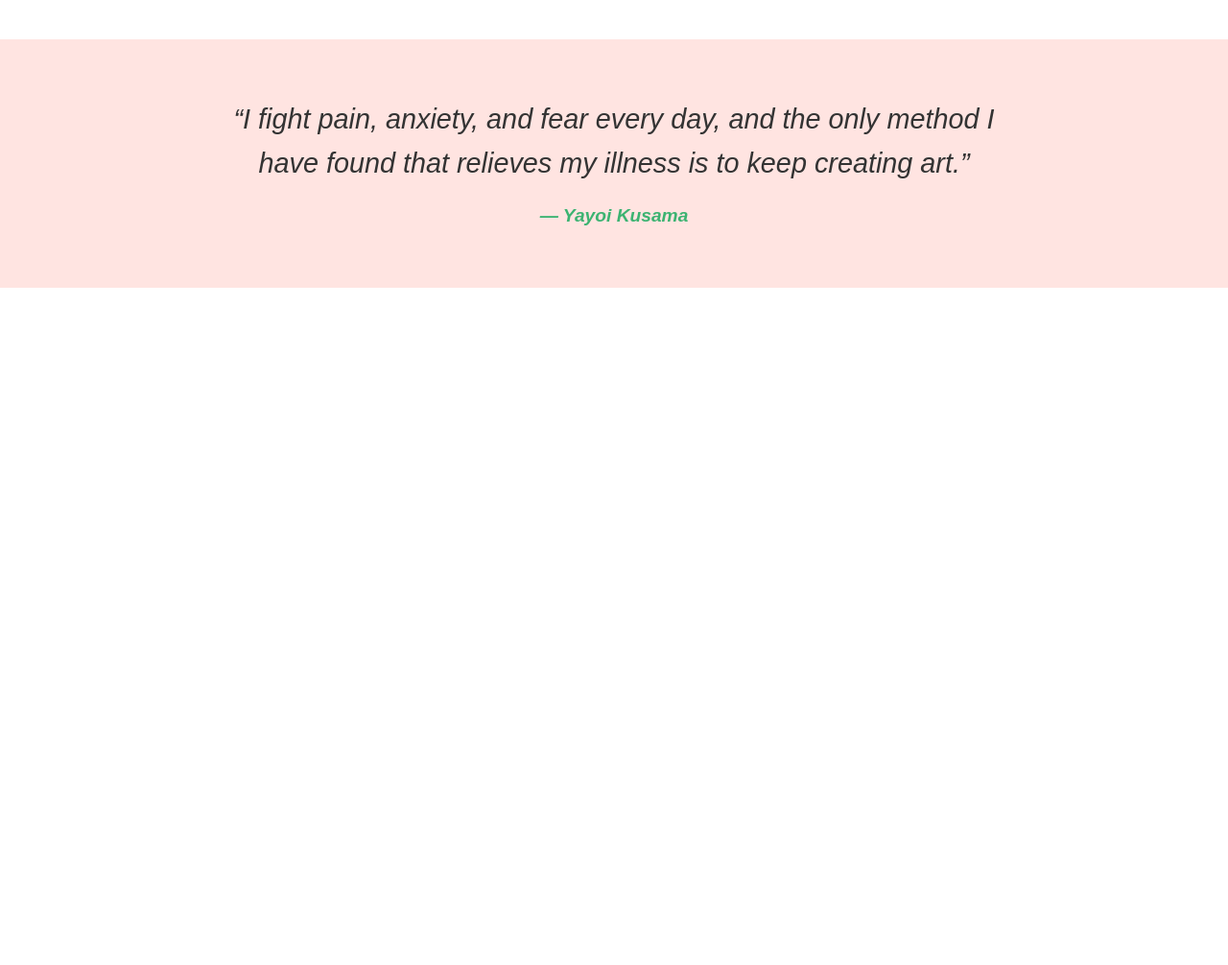
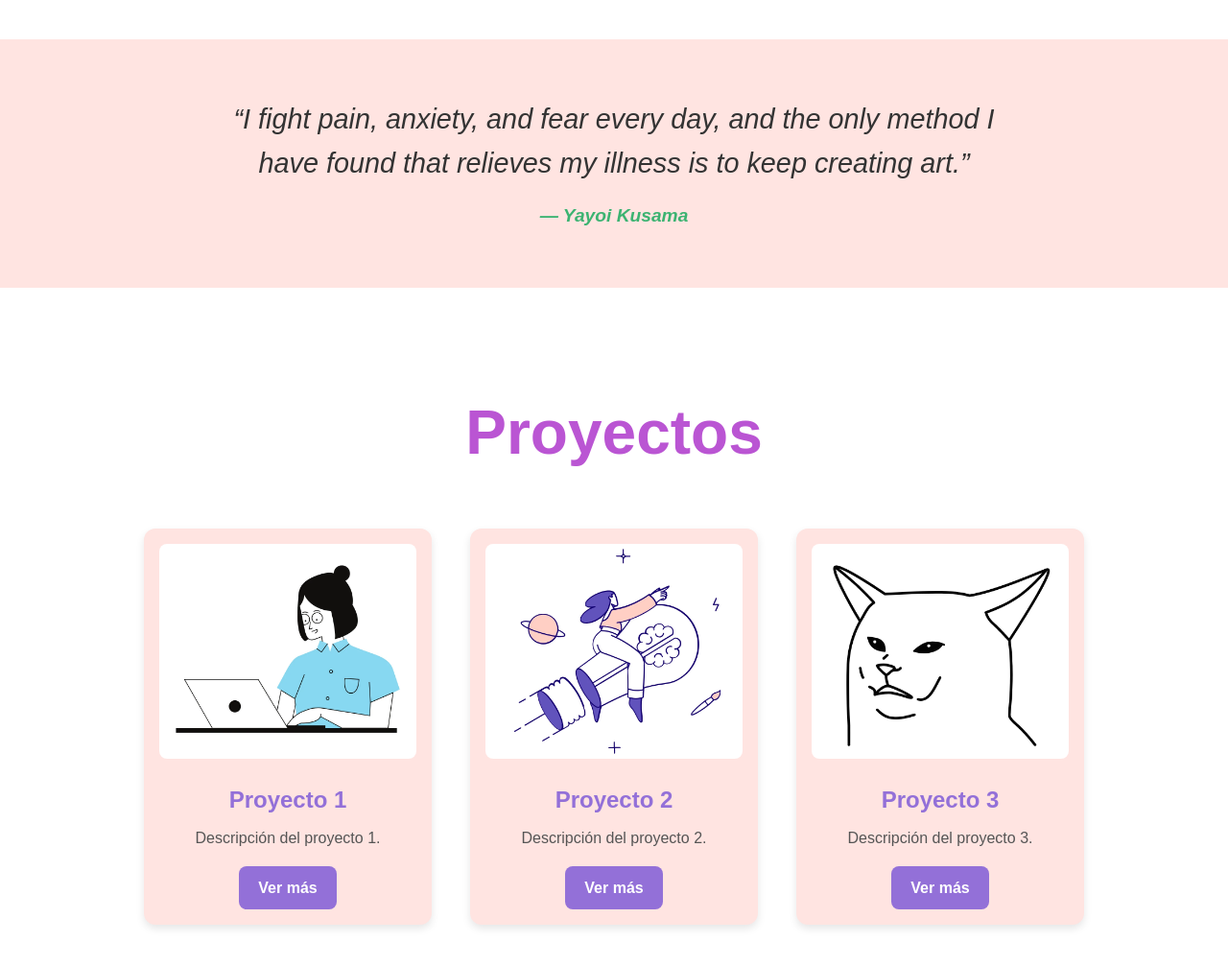
Before and after one commit to PriscilaRosales/mi-portafolio, a plain HTML site: page index.html in a window 1280 px wide. Shown: the part 1320-2326 px from the top of the page at 96% size. Before the commit the page ends 1620 px from the top, so only its background shows below. Drawn offline with Linux system fonts and the light colour scheme.

Commit message:
Sección de proyectos con tarjetas visuales y estilos personalizados

```diff
--- a/index.html
+++ b/index.html
@@ -60,6 +60,30 @@
               <span class="autora">— Yayoi Kusama</span>
             </blockquote>
           </section>
+
+          <section id="proyectos" class="seccion-proyectos">
+            <h2 class="titulo-proyectos">Proyectos</h2>
+            <div class="grid-proyectos">
+              <div class="tarjeta-proyecto">
+                <img src="assets/imagenes/proyecto1.webp" alt="Proyecto 1">
+                <h3>Proyecto 1</h3>
+                <p>Descripción del proyecto 1.</p>
+                <a href="#" class="boton-proyecto">Ver más</a>
+              </div>
+              <div class="tarjeta-proyecto">
+                <img src="assets/imagenes/proyecto2.webp" alt="Proyecto 2">
+                <h3>Proyecto 2</h3>
+                <p>Descripción del proyecto 2.</p>
+                <a href="#" class="boton-proyecto">Ver más</a>
+              </div>
+              <div class="tarjeta-proyecto">
+                <img src="assets/imagenes/proyecto3.webp" alt="Proyecto 3">
+                <h3>Proyecto 3</h3>
+                <p>Descripción del proyecto 3.</p>
+                <a href="#" class="boton-proyecto">Ver más</a>
+              </div>
+            </div>
+          </section>
     </main>
 
 </body>
--- a/style.css
+++ b/style.css
@@ -198,3 +198,64 @@
     color: #3CB371;
     font-size: 1.2rem;
   }
+
+  .seccion-proyectos {
+    padding: 100px 50px;
+    background-color: #fff;
+    text-align: center;
+  }
+
+  .titulo-proyectos {
+    font-size: 4rem;
+    color: #BA55D3;
+    margin-bottom: 3rem;
+  }
+
+  .grid-proyectos {
+    display: flex;
+    flex-wrap: wrap;
+    justify-content: center;
+    gap: 40px;
+  }
+
+  .tarjeta-proyecto {
+    background-color: #FFE4E1;
+    border-radius: 12px;
+    box-shadow: 0 4px 8px rgba(0,0,0,0.1);
+    width: 300px;
+    padding: 1rem;
+    text-align: center;
+  }
+
+  .tarjeta-proyecto img {
+    width: 100%;
+    border-radius: 8px;
+    margin-bottom: 1rem;
+  }
+
+  .tarjeta-proyecto h3 {
+    font-size: 1.5rem;
+    color: #9370D8;
+    margin-bottom: 0.5rem;
+  }
+
+  .tarjeta-proyecto p {
+    font-size: 1rem;
+    color: #555;
+    margin-bottom: 1rem;
+  }
+
+  .boton-proyecto {
+    display: inline-block;
+    padding: 10px 20px;
+    background-color: #9370D8;
+    color: white;
+    text-decoration: none;
+    border-radius: 8px;
+    transition: background-color 0.3s ease;
+    font-weight: bold;
+  }
+
+  .boton-proyecto:hover {
+    background-color: #C71585;
+  }
```
Also changed, not shown: assets/imagenes/proyecto1.webp (added), assets/imagenes/proyecto2.webp (added), assets/imagenes/proyecto3.webp (added).
